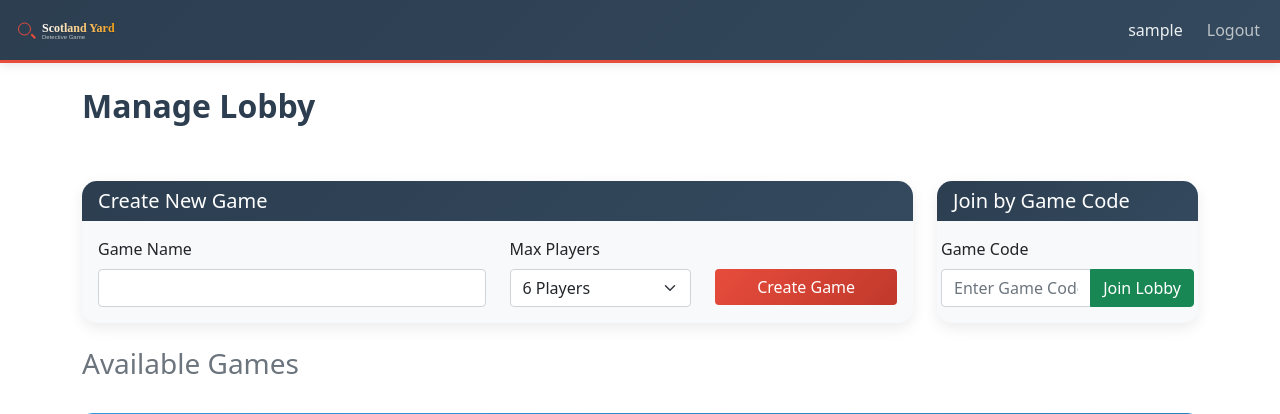
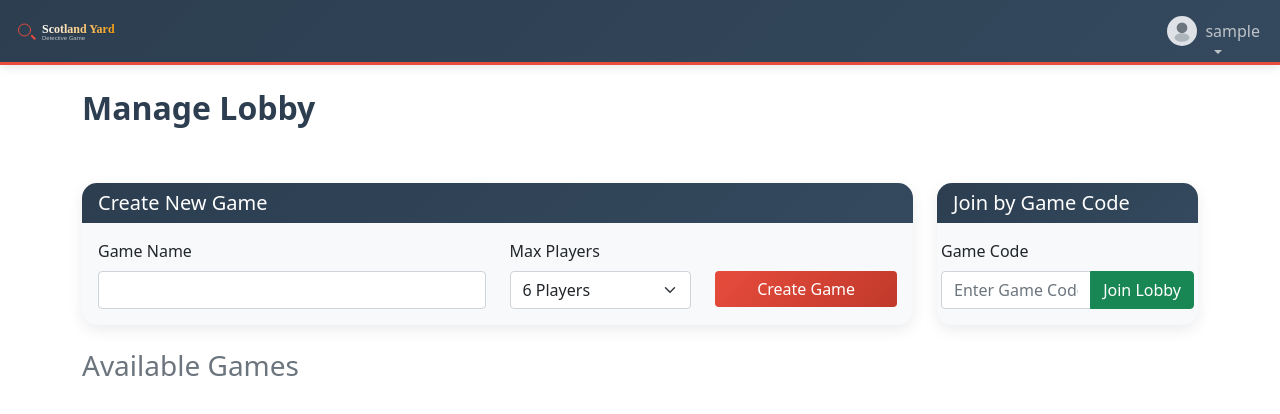
Before and after one commit to gopalthedeveloper/scotland-yard-php, a PHP site: page /index.php in a window 1280 px wide. Shown: the top 414 px of the page. Run offline with PHP 8.4, Linux system fonts and the light colour scheme; the visitor is signed in with stand-in values (Sample User, id 1); data that the repository does not hold is empty; some libraries are stand-ins or nearby versions.

Commit message:
add dropdown for links

```diff
--- a/assets/css/custom.css
+++ b/assets/css/custom.css
@@ -37,13 +37,14 @@
     height: 2px;
     bottom: 0;
     left: 50%;
-    background: #e74c3c;
+
     transition: all 0.3s ease;
     transform: translateX(-50%);
 }
 
 .header .nav-link:hover::after {
     width: 100%;
+    background: #e74c3c;
 }
 
 .header .navbar-text {
--- a/views/layouts/header.php
+++ b/views/layouts/header.php
@@ -71,11 +71,19 @@ require_once 'model/config.php';
             </a>
             <div class="navbar-nav ms-auto">
                 <?php if ($user): ?>
-                <span class="navbar-text me-3"><?= htmlspecialchars($user['username']) ?></span>
-                <?php if (basename($_SERVER['PHP_SELF']) !== 'index.php'): ?>
-                <a class="nav-link" href="index.php">Home</a>
-                <?php endif; ?>
-                <a class="nav-link" href="logout.php">Logout</a>
+                <div class="dropdown">
+                    <a class="nav-link dropdown-toggle d-flex align-items-center" href="#" id="userDropdown" role="button" data-bs-toggle="dropdown" aria-expanded="false">
+                        <img src="assets/images/dummy-user.svg" alt="Scotland Yard" height="30" class="d-inline-block align-text-top me-2">
+                        <span><?= htmlspecialchars($user['username']) ?></span>
+                    </a>
+                    <ul class="dropdown-menu dropdown-menu-end" aria-labelledby="userDropdown">
+                        <?php if (basename($_SERVER['PHP_SELF']) !== 'index.php'): ?>
+                        <li><a class="dropdown-item" href="index.php">Home</a></li>
+                        <?php endif; ?>
+                        <li><hr class="dropdown-divider"></li>
+                        <li><a class="dropdown-item" href="logout.php">Logout</a></li>
+                    </ul>
+                </div>
                 <?php else: ?>
                 <a class="nav-link" href="login.php">Login</a>
                 <a class="nav-link" href="register.php">Register</a>
```
Also changed, not shown: assets/images/dummy-user.svg (added).
